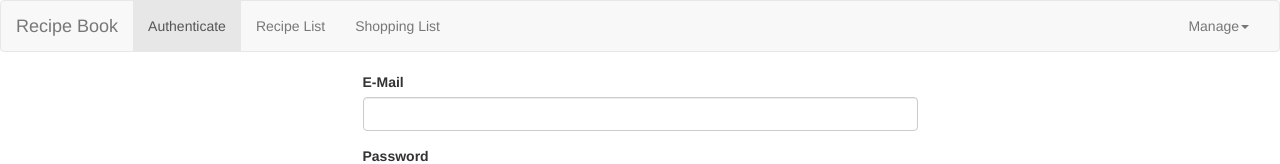
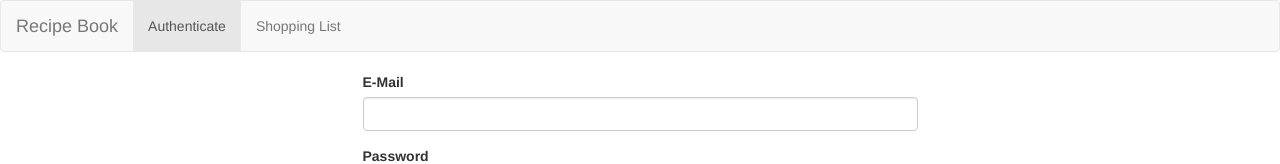
Before and after one commit to Sundarm-Soni/Foodie, an Angular app: page /auth in a window 1280 px wide. Shown: the top 164 px of the page. Built offline with nearby package versions, Linux system fonts and the light colour scheme.

Commit message:
Reflecting the Auth state in the UI

```diff
--- a/src/app/header/header.component.html
+++ b/src/app/header/header.component.html
@@ -11,16 +11,17 @@
         <ul class="nav navbar-nav">
             <!-- <li><a href="#" (click)="onSelect('recipe')">Recipes</a></li>
             <li><a href="#" (click)="onSelect('Shopping-list')">Shopping List</a></li> -->
-            <li  routerLinkActive = "active"><a  routerLink="/auth">Authenticate</a></li>
-            <li  routerLinkActive = "active"><a routerLink="/recipes">Recipe List</a></li>
-            <li  routerLinkActive = "active"><a  routerLink="/shoppinglist">Shopping List</a></li>
+            <li  routerLinkActive = "active"  *ngIf="!isAuthenticated"><a  routerLink="/auth">Authenticate</a></li>
+            <li  routerLinkActive = "active"  *ngIf = "isAuthenticated"><a routerLink="/recipes">Recipe List</a></li>
+            <li  routerLinkActive = "active" ><a  routerLink="/shoppinglist" >Shopping List</a></li>
         </ul>
         <ul class="nav navbar-nav navbar-right">
-            <li class="dropdown" appDropdown>
+            <li *ngIf = "isAuthenticated"><a  style="cursor:pointer;" >Logout</a></li>
+            <li class="dropdown" appDropdown *ngIf="isAuthenticated">
                 <a class="dropdown-toggle" style="cursor:pointer;" role="button">Manage<span class="caret"></span></a>
                 <ul class="dropdown-menu">
                       <li><a style="cursor:pointer;" (click)="saveData()">Save Data</a></li>
-                    <li><a style="cursor:pointer;" (click)="fetchRecipes()">Fetch Data</a></li>
+                    <li ><a style="cursor:pointer;" (click)="fetchRecipes()">Fetch Data</a></li>
                 </ul>
             </li>
         </ul>
--- a/src/app/header/header.component.ts
+++ b/src/app/header/header.component.ts
@@ -1,18 +1,29 @@
-import { Component, OnInit, EventEmitter, Output } from '@angular/core';
+import { Component, OnInit, EventEmitter, Output, OnDestroy } from '@angular/core';
 import { DataStorageService } from '../services/data-storage.service';
+import { AuthService } from '../services/auth.service';
+import { Subscription } from 'rxjs';
 
 @Component({
   selector: 'app-header',
   templateUrl: './header.component.html',
   styleUrls: ['./header.component.scss']
 })
-export class HeaderComponent implements OnInit {
+export class HeaderComponent implements OnInit, OnDestroy{
   collapsed = true;
+  userSub: Subscription;
+  isAuthenticated = false;
  @Output() featureSelected = new EventEmitter<string>();
-  constructor(private savedata: DataStorageService) { }
+  constructor(private savedata: DataStorageService, private authservice: AuthService) { }
 
   ngOnInit() {
+    this.userSub = this.authservice.user.subscribe(user=>{
+      this.isAuthenticated = !!user; //!user ? false: true
+      console.log(!user);
+      console.log(!!user);
+    });
+
   }
+
 
   onSelect(feature: string){
       this.featureSelected.emit(feature);
@@ -28,4 +39,7 @@ export class HeaderComponent implements OnInit {
     this.savedata.FetchRecipes().subscribe();
   }
 
+  ngOnDestroy(){
+    this.userSub.unsubscribe();
+  }
 }
```
